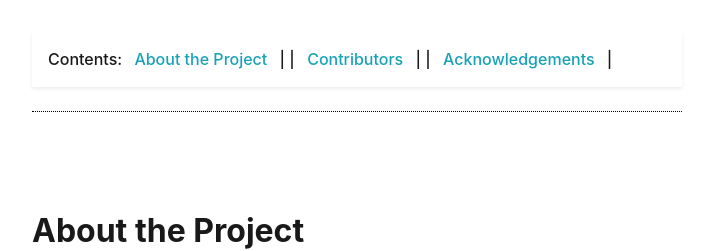
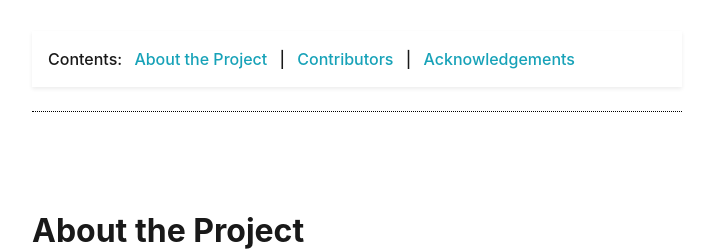
Before and after one commit to ShakyTruce/shakytruce.github.io, a Jekyll site: the page built from pages/about.md, in a window 1280 px wide. Shown: the part 461-712 px from the top of the page, without its empty margins (283-996 px from the left). Built offline with Jekyll 4.4.1, drawn with Linux system fonts in a browser that asks for light colours.

Commit message:
fix includes code

```diff
--- a/_includes/feature/nav-menu.html
+++ b/_includes/feature/nav-menu.html
@@ -13,5 +13,5 @@
 {%- endcomment -%}
 {% assign sections = include.sections | split: ';'%}
 <p class="h6 shadow-sm p-3 about-nav sticky-top bg-white" style="line-height: 1.5em; z-index: 10">
-    Contents: {% for section in sections %}<a class="mx-2" href="#{{ section | slugify }}">{{ section }}</a> | {% unless forloop.last %} | {% endunless %}{% endfor %}
+    Contents: {% for section in sections %}<a class="mx-2" href="#{{ section | slugify }}">{{ section }}</a> {% unless forloop.last %} | {% endunless %}{% endfor %}
 </p>
```
